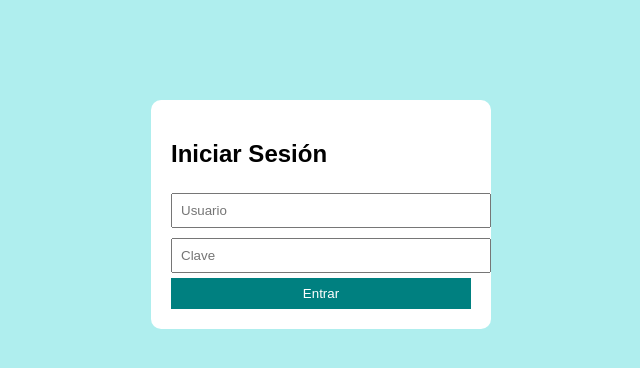
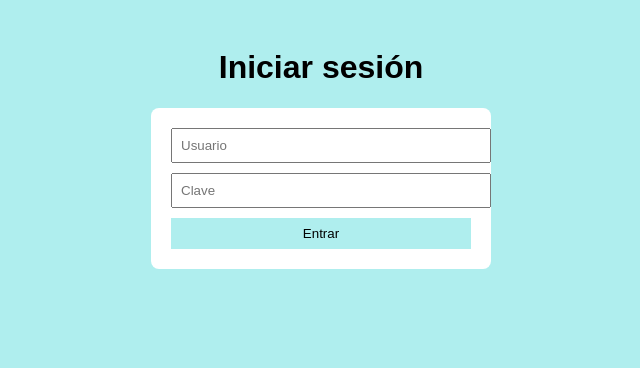
Before and after one commit to aflecha5278/saf-erp, a Django app: template articulos/templates/articulos/login.html in a window 1280 px wide. Shown: the top 368 px of the page, without its empty margins (319-959 px from the left). Run offline with Django 5.2, Linux system fonts and the light colour scheme; the template is opened without the code that fills it, so the values that code supplies are empty; parts of the project's set-up code (start-up, migrations or seed data) failed here and were passed over.

Commit message:
Agregado login simple con usuario ADMIN y clave 5278

```diff
--- a/articulos/templates/articulos/login.html
+++ b/articulos/templates/articulos/login.html
@@ -2,49 +2,27 @@
 <html lang="es">
 <head>
     <meta charset="UTF-8">
-    <title>Login</title>
+    <title>Iniciar sesión</title>
     <style>
-        body {
-            background-color: rgb(175,238,238);
-            font-family: Arial, sans-serif;
-        }
-        .login-box {
-            width: 300px;
-            margin: 100px auto;
-            background: white;
-            padding: 20px;
-            border-radius: 10px;
-        }
-        input {
-            width: 100%;
-            padding: 8px;
-            margin: 5px 0;
-        }
-        button {
-            width: 100%;
-            padding: 8px;
-            background: teal;
-            color: white;
-            border: none;
-            cursor: pointer;
-        }
-        .error {
-            color: red;
-        }
+        body { font-family: Arial, sans-serif; background-color: #afeeee; padding: 20px; }
+        form { background: #fff; padding: 20px; border-radius: 8px; max-width: 300px; margin: auto; }
+        input { width: 100%; padding: 8px; margin-bottom: 10px; }
+        button { width: 100%; background-color: #afeeee; border: none; padding: 8px; cursor: pointer; }
+        .error { color: red; text-align: center; }
     </style>
 </head>
 <body>
-    <div class="login-box">
-        <h2>Iniciar Sesión</h2>
-        {% if error %}
-            <p class="error">{{ error }}</p>
-        {% endif %}
-        <form method="post">
-            {% csrf_token %}
-            <input type="text" name="usuario" placeholder="Usuario">
-            <input type="password" name="clave" placeholder="Clave">
-            <button type="submit">Entrar</button>
-        </form>
-    </div>
+    <h1 style="text-align:center;">Iniciar sesión</h1>
+
+    <form method="post">
+        {% csrf_token %}
+        <input type="text" name="usuario" placeholder="Usuario" required>
+        <input type="password" name="clave" placeholder="Clave" required>
+        <button type="submit">Entrar</button>
+    </form>
+
+    {% if error %}
+        <p class="error">{{ error }}</p>
+    {% endif %}
 </body>
 </html>
--- a/articulos/urls.py
+++ b/articulos/urls.py
@@ -3,5 +3,7 @@ from . import views
 
 urlpatterns = [
     path('', views.lista_articulos, name='lista_articulos'),
-    # aquí luego puedes agregar modificar_articulo, etc.
+    path('agregar/', views.agregar_articulo, name='agregar_articulo'),
+    path('modificar/<int:pk>/', views.modificar_articulo, name='modificar_articulo'),
+    path('logout/', views.logout_view, name='logout'),
 ]
--- a/saf/urls.py
+++ b/saf/urls.py
@@ -21,5 +21,5 @@ from articulos import views  # para el login
 urlpatterns = [
     path('admin/', admin.site.urls),
     path('login/', views.login_view, name='login'),
-    path('', include('articulos.urls')),  # todas las rutas de articulos
+    path('', include('articulos.urls')),
 ]
```
Also changed, not shown: articulos/templates/articulos/formulario.html (+10 -3 lines), articulos/templates/articulos/lista.html (+22 -5 lines), articulos/views.py (+45 -32 lines).
